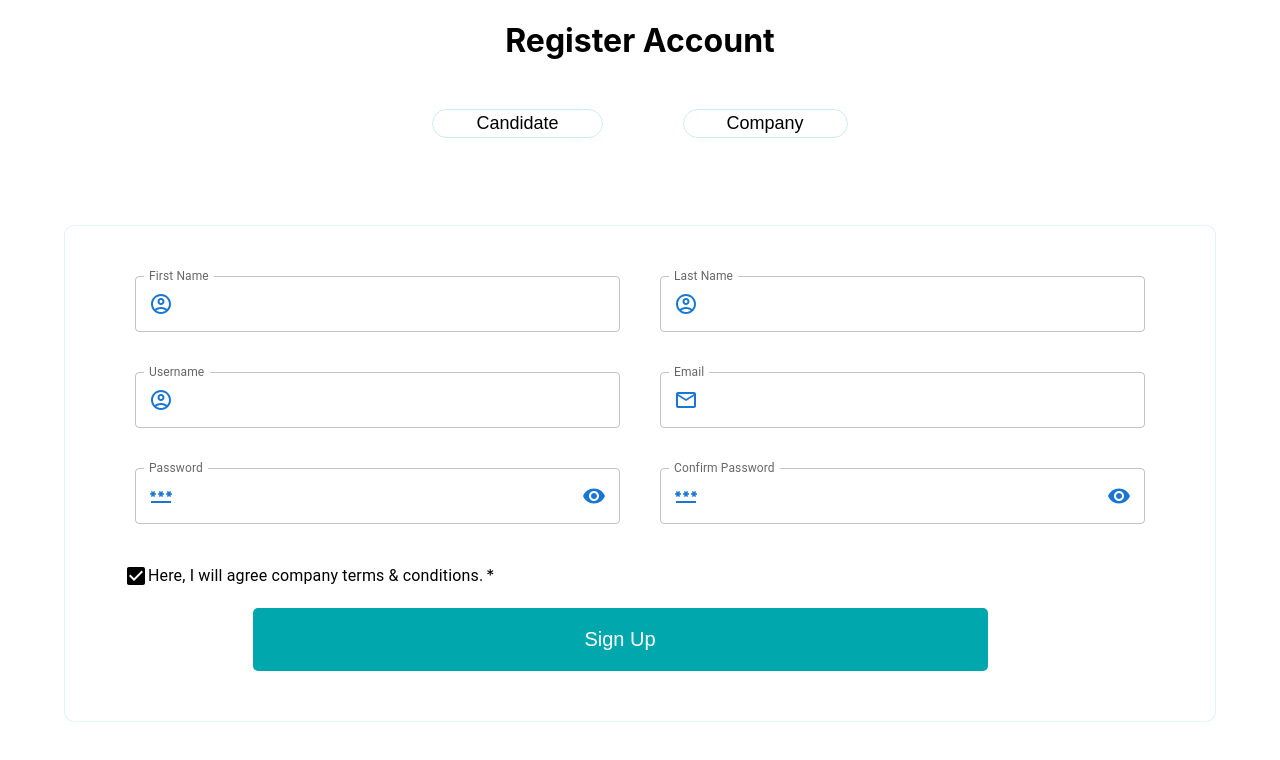
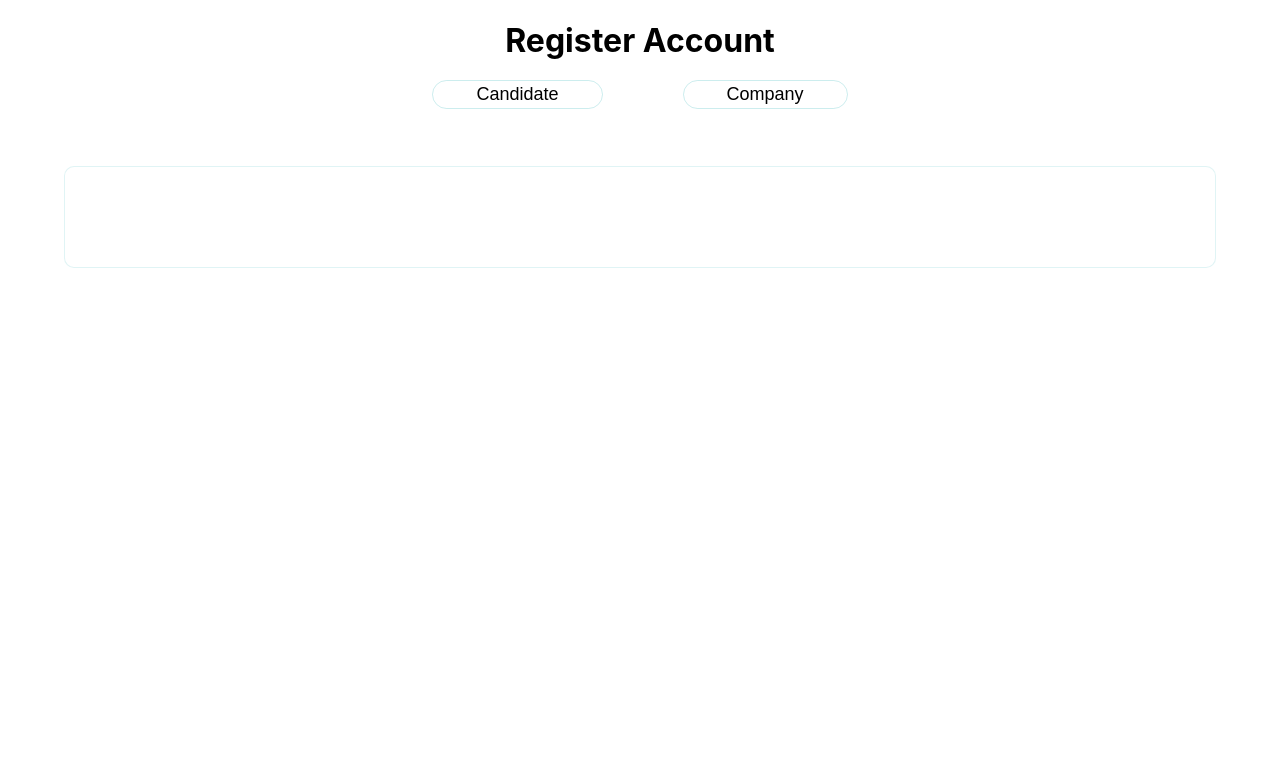
Before and after one commit to Mr-Dukey/jobportal, a React (Create React App) app: page /register in a window 1280 px wide. Shown: the top 760 px of the page. Built offline with nearby package versions, Linux system fonts and the light colour scheme.

Commit message:
register update

```diff
--- a/package.json
+++ b/package.json
@@ -3,11 +3,6 @@
   "version": "0.1.0",
   "private": true,
   "dependencies": {
-    "@emotion/react": "^11.13.3",
-    "@emotion/styled": "^11.13.0",
-    "@mui/icons-material": "^5.16.7",
-    "@mui/material": "^5.16.7",
-    "@mui/styled-engine-sc": "^6.0.0-alpha.18",
     "@testing-library/jest-dom": "^5.17.0",
     "@testing-library/react": "^13.4.0",
     "@testing-library/user-event": "^13.5.0",
@@ -15,7 +10,6 @@
     "react-dom": "^18.3.1",
     "react-router-dom": "^6.26.1",
     "react-scripts": "5.0.1",
-    "styled-components": "^6.1.12",
     "web-vitals": "^2.1.4"
   },
   "scripts": {
--- a/src/Components/Register/RegisterPage.jsx
+++ b/src/Components/Register/RegisterPage.jsx
@@ -18,116 +18,7 @@ export default function RegisterPage() {
                 <div className="register-main">
                     <div className="register-form-content">
                         <form>
-                            <Grid container spacing={5}>
-                                <Grid item md={6}>
-                                    <TextField
-                                        className='reg-input'
-                                        label={"First Name"}
-                                        variant='outlined'
-                                        InputProps={{
-                                            startAdornment: (
-                                                <InputAdornment position="start">
-                                                    <AccountCircleOutlined color='primary' />
-                                                </InputAdornment>
-                                            ),
-                                        }}
-                                        fullWidth
-                                    />
-                                </Grid>
-                                <Grid item md={6}>
-                                    <TextField
-                                        className='reg-input'
-                                        label={"Last Name"}
-                                        variant='outlined'
-                                        InputProps={{
-                                            startAdornment: (
-                                                <InputAdornment position="start">
-                                                    <AccountCircleOutlined color='primary' />
-                                                </InputAdornment>
-                                            ),
-                                        }}
-                                        fullWidth
-                                    />
-                                </Grid>
-                                <Grid item md={6}>
-                                    <TextField
-                                        className='reg-input'
-                                        label={"Username"}
-                                        variant='outlined'
-                                        InputProps={{
-                                            startAdornment: (
-                                                <InputAdornment position="start">
-                                                    <AccountCircleOutlined color='primary' />
-                                                </InputAdornment>
-                                            ),
-                                        }}
-                                        fullWidth
-                                    />
-                                </Grid>
-                                <Grid item md={6}>
-                                    <TextField
-                                        className='reg-input'
-                                        label={"Email"}
-                                        variant='outlined'
-                                        InputProps={{
-                                            startAdornment: (
-                                                <InputAdornment position="start">
-                                                    <EmailOutlined color='primary' />
-                                                </InputAdornment>
-                                            ),
-                                        }}
-                                        fullWidth
-                                    />
-                                </Grid>
-                                <Grid item md={6}>
-                                    <TextField
-                                        className='reg-input'
-                                        label={"Password"}
-                                        variant='outlined'
-                                        InputProps={{
-                                            startAdornment :(
-                                                <InputAdornment>
-                                                    <PasswordOutlined color='primary'/>
-                                                </InputAdornment>
-                                            ),
-                                            endAdornment: (
-                                                <InputAdornment position='end'>
-                                                    <RemoveRedEye color='primary'/>
-                                                </InputAdornment>
-                                            )
-                                        }}
-                                        fullWidth
-                                    />
-                                </Grid>
-                                <Grid item md={6}>
-                                    <TextField
-                                        className='reg-input'
-                                        label={"Confirm Password"}
-                                        variant='outlined'
-                                        InputProps={{
-                                            startAdornment :(
-                                                <InputAdornment>
-                                                    <PasswordOutlined color='primary'/>
-                                                </InputAdornment>
-                                            ),
-                                            endAdornment: (
-                                                <InputAdornment position='end'>
-                                                    <RemoveRedEye color='primary'/>
-                                                </InputAdornment>
-                                            )
-                                        }}
-                                        fullWidth
-                                    />
-                                </Grid>
-                                <Grid item xs={12}>
-                                    <FormGroup>
-                                        <FormControlLabel required control={<CheckBox  />} label="Here, I will agree company terms & conditions."/>
-                                    </FormGroup>
-                                </Grid>
-                                <Grid xs={12} style={{marginTop:"20px"}}>
-                                        <button className='reg-btn'>Sign Up</button>
-                                </Grid>
-                            </Grid>
+
                         </form>
                     </div>
                 </div>
```
Also changed, not shown: 1 other file (tests, documents, lock files or other folders).
